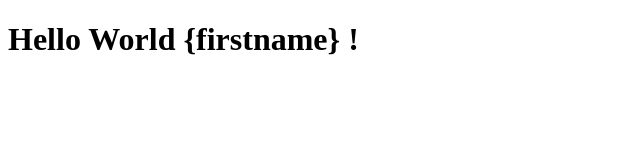
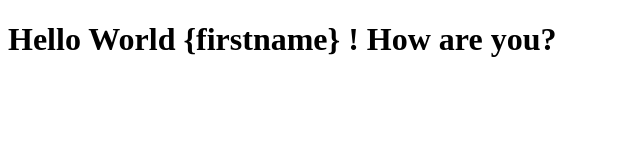
Before and after one commit to victorgbn/edito_hello_world_contents, a plain HTML site: page index.html in a window 1280 px wide. Shown: the whole page, without its empty margins (0-640 px from the left). Drawn offline with Linux system fonts and the light colour scheme.

Commit message:
Add some text

```diff
--- a/index.html
+++ b/index.html
@@ -6,6 +6,6 @@
     <title>Hello World</title>
 </head>
 <body>
-    <h1>Hello World {firstname} !</h1>
+    <h1>Hello World {firstname} ! How are you?</h1>
 </body>
 </html>
```
